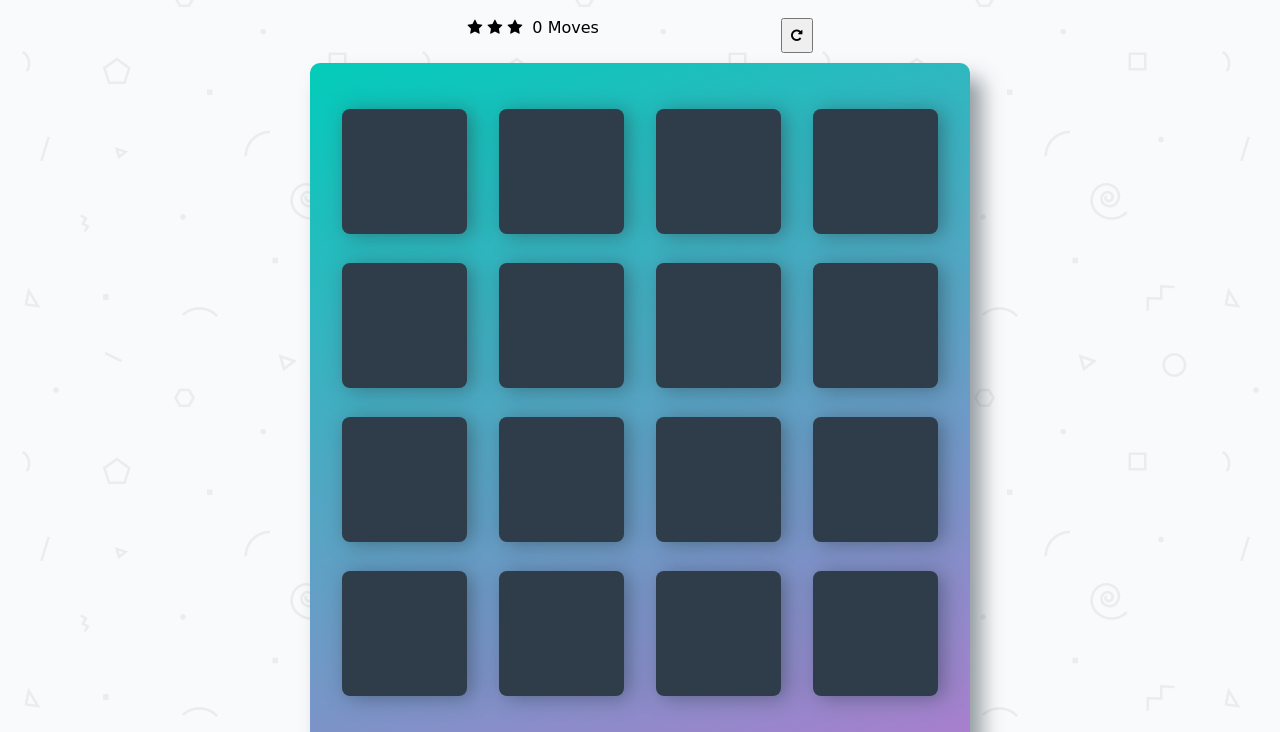
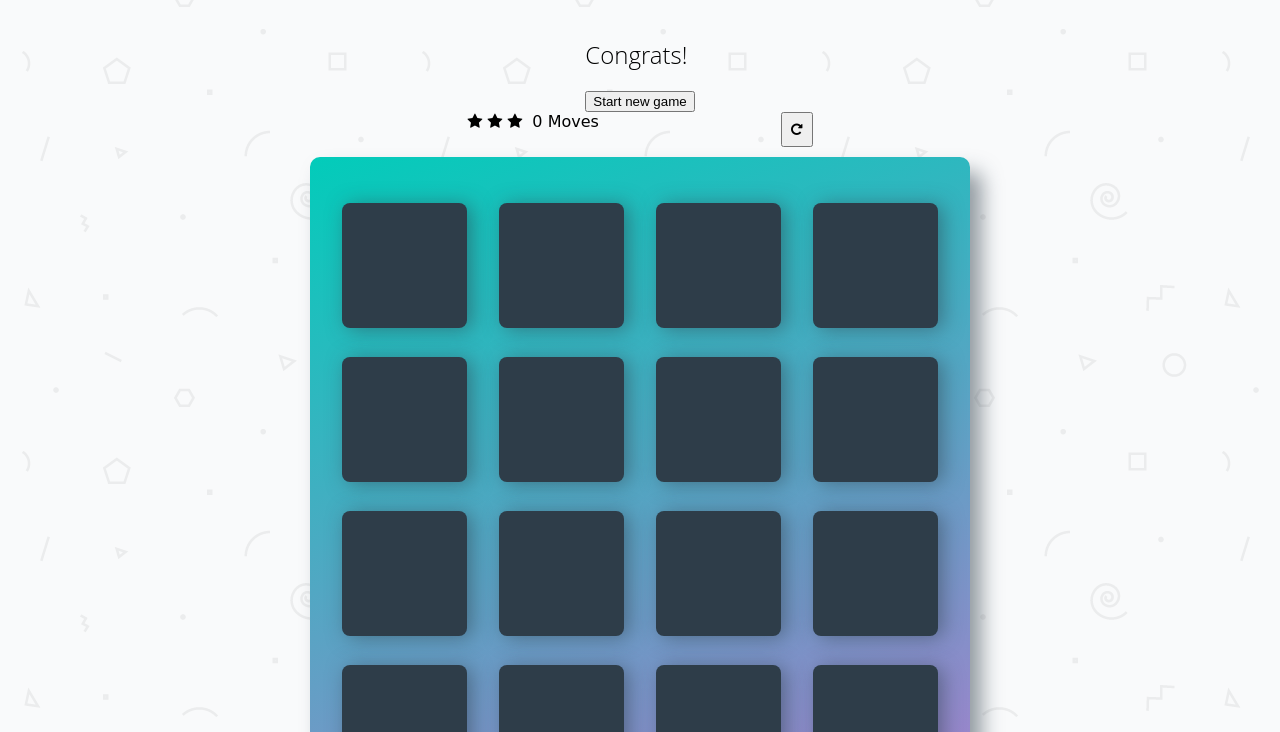
Before and after one commit to rejwong/memory-game, a website: page public/index.html in a window 1280 px wide. Shown: the part 68-800 px from the top of the page. Drawn offline with Linux system fonts and the light colour scheme; a web font is replaced by a local one.

Commit message:
added finishing message and button

```diff
--- a/public/css/app.css
+++ b/public/css/app.css
@@ -108,3 +108,11 @@ h1 {
     cursor: pointer;
     padding: 8px;
 }
+
+.complete {
+  display: none;
+}
+
+.complete.show {
+  display: block;
+}
--- a/public/index.html
+++ b/public/index.html
@@ -14,6 +14,11 @@
     <header>
       <h1>Matching Game</h1>
     </header>
+
+    <section class="complete">
+      <h1>Congrats!</h1>
+      <button type="button" class="restart">Start new game</button>
+    </section>
 
     <section class="score-panel">
       <ul class="stars">
--- a/public/js/app.js
+++ b/public/js/app.js
@@ -11,6 +11,7 @@ document.addEventListener("DOMContentLoaded", function(event) {
   // Variables
   const deck = document.querySelector('.deck');
   const moves = document.querySelector('.moves');
+  const complete = document.querySelector('.complete');
   const cards = [...(document.querySelectorAll('.card'))];
 
   let matched = 0;
@@ -18,12 +19,12 @@ document.addEventListener("DOMContentLoaded", function(event) {
   let currentlyOpened = [];
 
   /*
-  * Create a list that holds all of your cards
+  * / Create a list that holds all of your cards
   */
 
   /*
   * Display the cards on the page
-  *   - shuffle the list of cards using the provided "shuffle" method below
+  *   /- shuffle the list of cards using the provided "shuffle" method below
   *   - loop through each card and create its HTML
   *   - add each card's HTML to the page
   */
@@ -60,6 +61,7 @@ document.addEventListener("DOMContentLoaded", function(event) {
     for( let card of cards) {
       card.classList.remove('open', 'match', 'show');
     }
+    complete.classList.toggle('show');
     clearOpened();
     matched = 0;
     clearMoves();
@@ -67,13 +69,16 @@ document.addEventListener("DOMContentLoaded", function(event) {
   }
 
   function initRestart() {
-    let resetButton = document.querySelector('.restart');
-    resetButton.addEventListener('click', () => {
-      restartGame();
-    })
+    let resetButtons = document.querySelectorAll('.restart');
+    for(let button of resetButtons){
+      button.addEventListener('click', () => {
+        restartGame();
+      })
+    }
   }
 
   function updateMatched() {
+    matched ++;
     // TODO: getter and setter
   }
 
@@ -88,18 +93,31 @@ document.addEventListener("DOMContentLoaded", function(event) {
     moves.textContent = numberOfMoves;
   }
 
+  function finishGame(){
+    complete.classList.toggle('show');
+  }
+
+  function checkEnd() {
+    if(matched === 8){
+      finishGame();
+    } else {
+      return;
+    }
+  }
+
   function cardsMatched() {
     for( let opened of currentlyOpened) {
       opened.classList.add('match');
     }
     clearOpened();
     updateMatched();
-    updateMoves();
+    checkEnd();
   }
 
   function updateOpenedList(currentCard) {
     currentCard.classList.add('open', 'show');
     currentlyOpened.push(currentCard);
+    return;
   }
 
   function clearOpened() {
@@ -143,8 +161,6 @@ document.addEventListener("DOMContentLoaded", function(event) {
 
   // -------------------------------------------------
 
-  // randomiseCards();
-
   // restart button
   initRestart();
 
@@ -153,6 +169,7 @@ document.addEventListener("DOMContentLoaded", function(event) {
 
   // start a new game
   restartGame();
+
 
   // END document ready
 });
```
